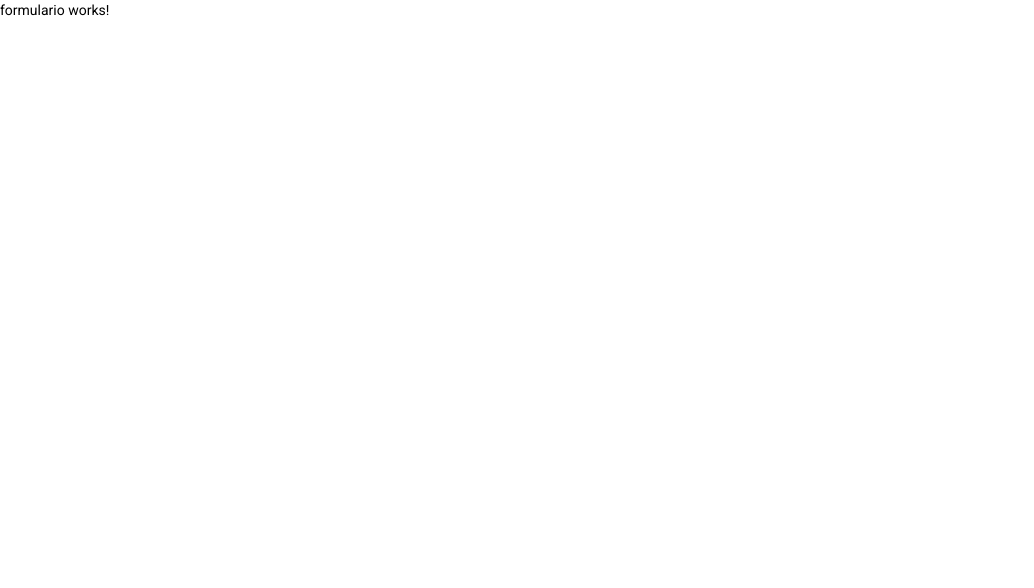
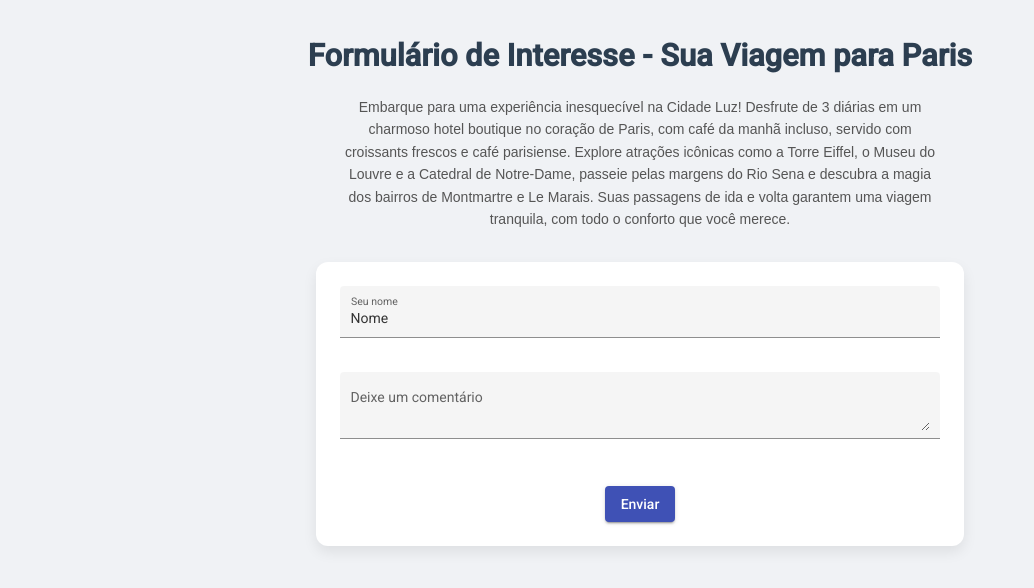
Before and after one commit to maths-souza/angular-task, an Angular app: page /formulario in a window 1280 px wide. Shown: the top 588 px of the page, without its empty margins (0-1034 px from the left). Built offline with nearby package versions, Linux system fonts and the light colour scheme.

Commit message:
Adicionando o formulário de interesse

```diff
--- a/src/app/formulario/formulario.component.html
+++ b/src/app/formulario/formulario.component.html
@@ -1 +1,25 @@
-<p>formulario works!</p>
+<div class="form-container">
+    <h1>Formulário de Interesse - Sua Viagem para Paris</h1>
+    <div class="form-description">
+        <p>Embarque para uma experiência inesquecível na Cidade Luz! Desfrute de 3 diárias em um charmoso hotel boutique
+            no coração de Paris, com café da manhã incluso, servido com croissants frescos e café parisiense. Explore
+            atrações icônicas como a Torre Eiffel, o Museu do Louvre e a Catedral de Notre-Dame, passeie pelas margens
+            do Rio Sena e descubra a magia dos bairros de Montmartre e Le Marais. Suas passagens de ida e volta garantem
+            uma viagem tranquila, com todo o conforto que você merece.</p>
+    </div>
+    <div class="form-content">
+        <form class="example-form">
+            <mat-form-field class="example-full-width" appearance="fill">
+                <mat-label>Seu nome</mat-label>
+                <input matInput placeholder="Como se chama?" value="Nome">
+            </mat-form-field>
+            <mat-form-field class="example-full-width" appearance="fill">
+                <mat-label>Deixe um comentário</mat-label>
+                <textarea matInput placeholder="Gostaria de saber as datas..."></textarea>
+            </mat-form-field>
+            <div class="button-container">
+                <button mat-raised-button color="primary">Enviar</button>
+            </div>
+        </form>
+    </div>
+</div>
--- a/src/app/formulario/formulario.component.scss
+++ b/src/app/formulario/formulario.component.scss
@@ -0,0 +1,63 @@
+.form-container {
+    display: flex;
+    flex-direction: column;
+    align-items: center;
+    min-height: 100vh;
+    margin: 0;
+    font-family: Arial, Helvetica, sans-serif;
+    background: #f0f2f5;
+    color: #333;
+    padding: 40px 20px;
+}
+
+h1 {
+    text-align: center;
+    margin: 0 0 24px;
+    font-size: 2.2em;
+    font-weight: 700;
+    color: #2c3e50;
+}
+
+.form-description {
+    max-width: 600px;
+    text-align: center;
+    margin-bottom: 32px;
+}
+
+.form-description p {
+    color: #555;
+    line-height: 1.6;
+    font-size: 1em;
+    margin: 0;
+}
+
+.form-content {
+    width: 100%;
+    max-width: 600px;
+    background: #fff;
+    border-radius: 12px;
+    padding: 24px;
+    box-shadow: 0 6px 14px rgba(0,0,0,0.08);
+    transition: transform 0.2s ease, box-shadow 0.2s ease;
+}
+
+.form-content:hover {
+    transform: translateY(-5px);
+    box-shadow: 0 10px 18px rgba(0,0,0,0.12);
+}
+
+.example-form {
+    display: flex;
+    flex-direction: column;
+    gap: 16px; /* Espaço entre os campos e o botão */
+}
+
+.example-full-width {
+    width: 100%;
+}
+
+.button-container {
+    display: flex;
+    justify-content: center;
+    margin-top: 12px;
+}
```
Also changed, not shown: src/app/app.module.ts (+7 -1 lines).
